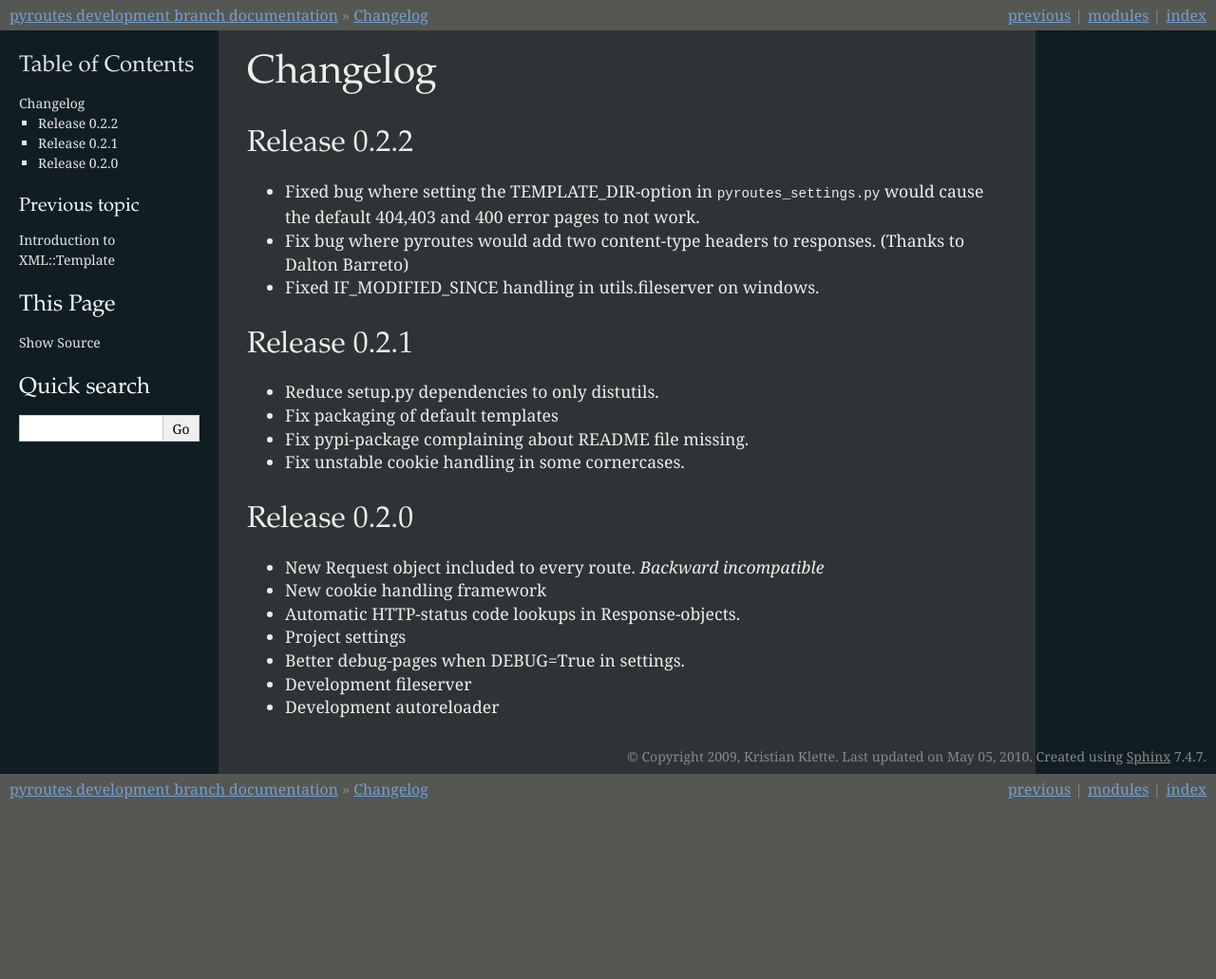
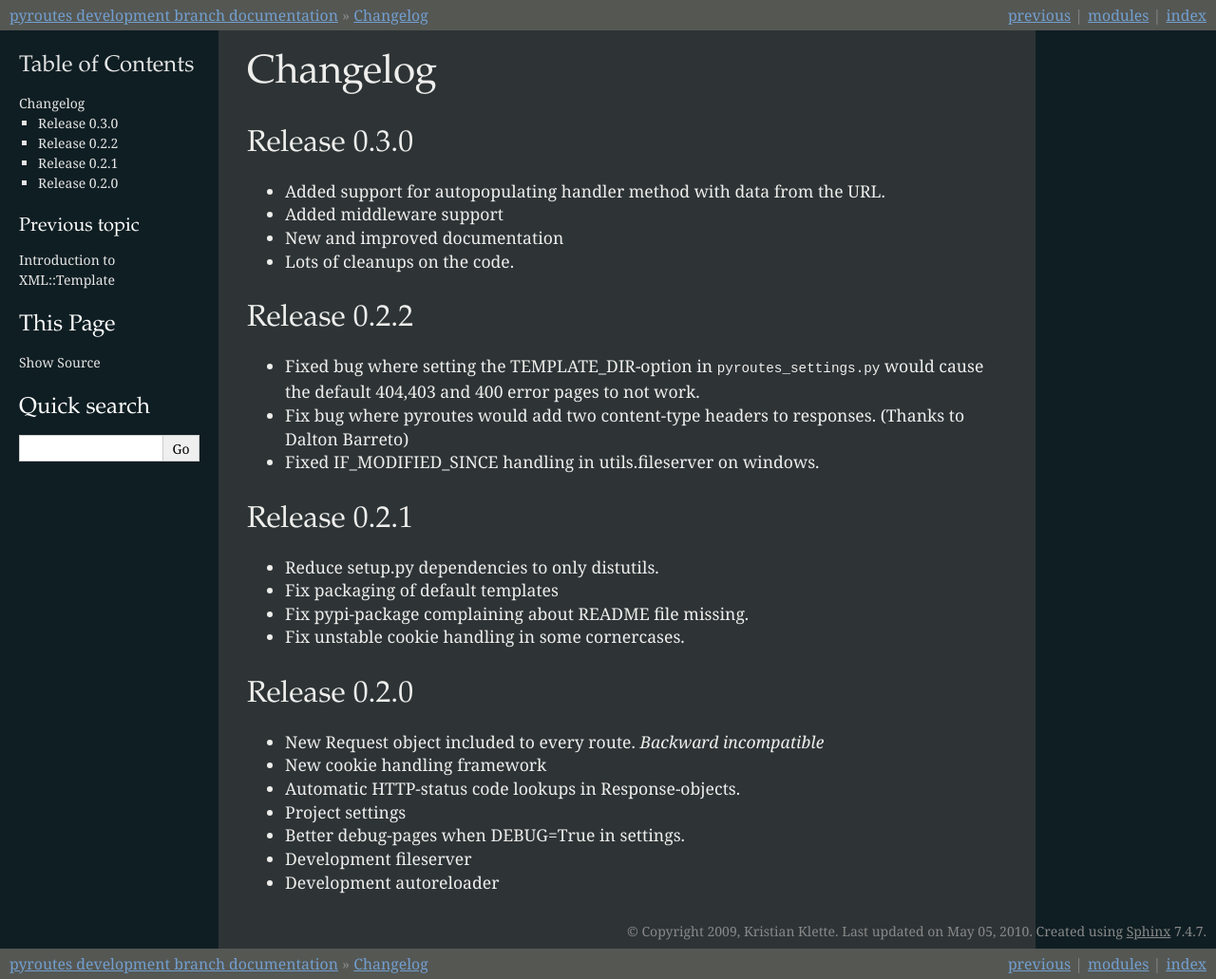
Before and after one commit to klette/pyroutes, a Sphinx documentation site: the page built from doc/changelog.rst, in a window 1280 px wide. Shown: the whole page at 95% size. Built offline with Sphinx 7.4.7, drawn with Linux system fonts in a browser that asks for light colours; before the commit the page ends 900 px from its top, so only the background shows below that.

Commit message:
Updating changelog for 0.3.0

```diff
--- a/doc/changelog.rst
+++ b/doc/changelog.rst
@@ -1,5 +1,14 @@
 Changelog
 =========
+
+Release 0.3.0
+-------------
+
+- Added support for autopopulating handler method with data from the URL.
+- Added middleware support
+- New and improved documentation
+- Lots of cleanups on the code.
+
 
 Release 0.2.2
 -------------
```
